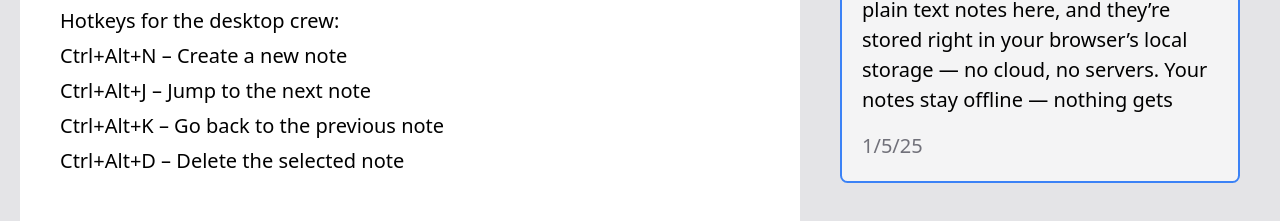
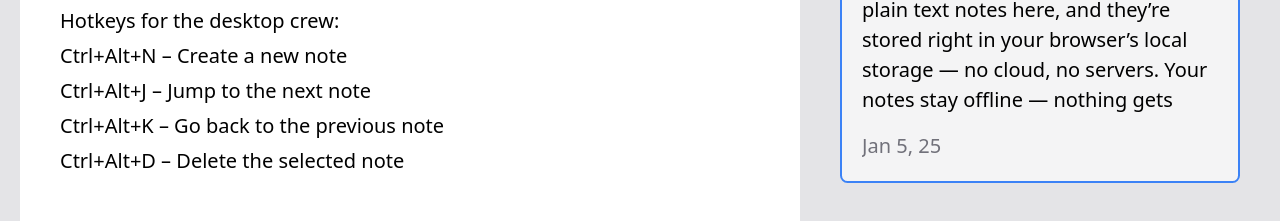
Before and after one commit to starikovs/ls-note, a React (Vite) app: page / in a window 1280 px wide. Shown: the part 337-558 px from the top of the page. Built offline with nearby package versions, Linux system fonts and the light colour scheme.

Commit message:
(feat): short month format for displayed date

```diff
--- a/src/components/NoteList.tsx
+++ b/src/components/NoteList.tsx
@@ -66,7 +66,7 @@ function NoteList() {
             <span>
               {new Date(note.modified).toLocaleDateString(undefined, {
                 day: "numeric",
-                month: "numeric",
+                month: "short",
                 year: "2-digit",
               })}
             </span>
```
